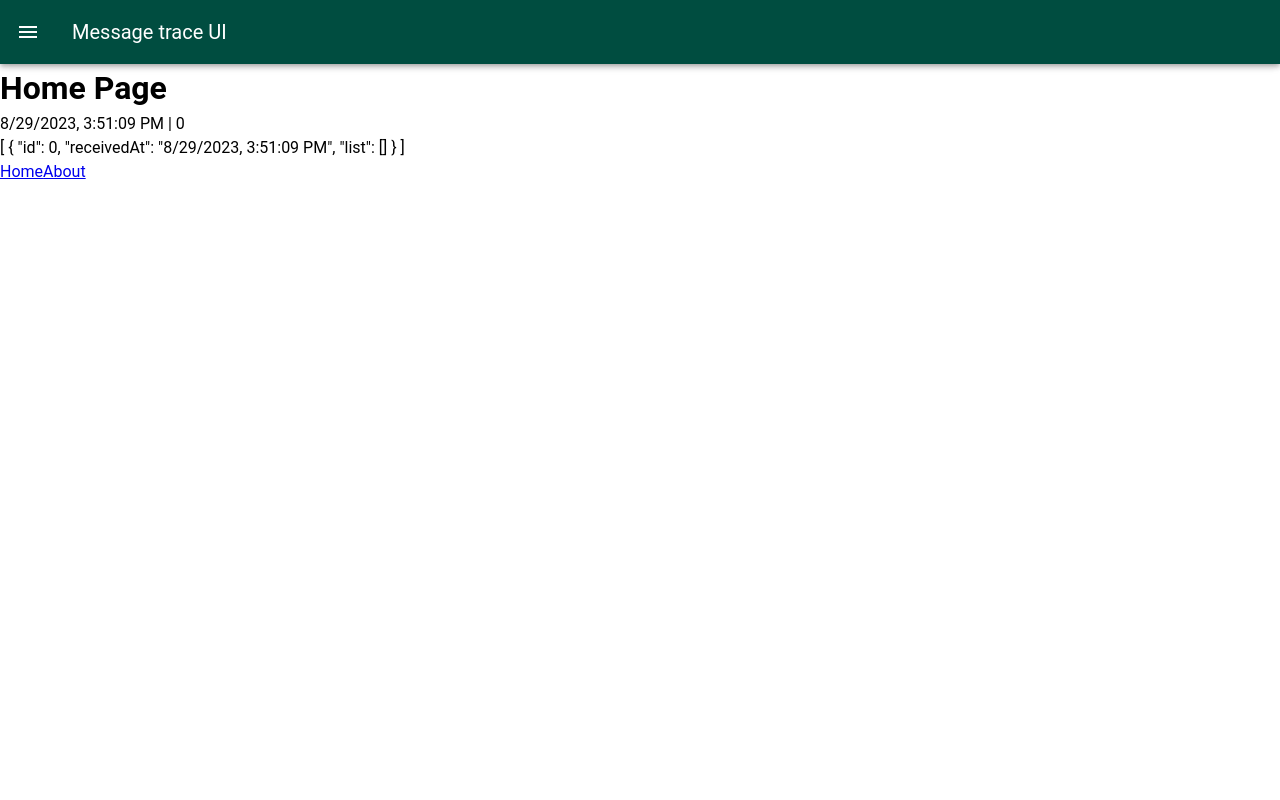
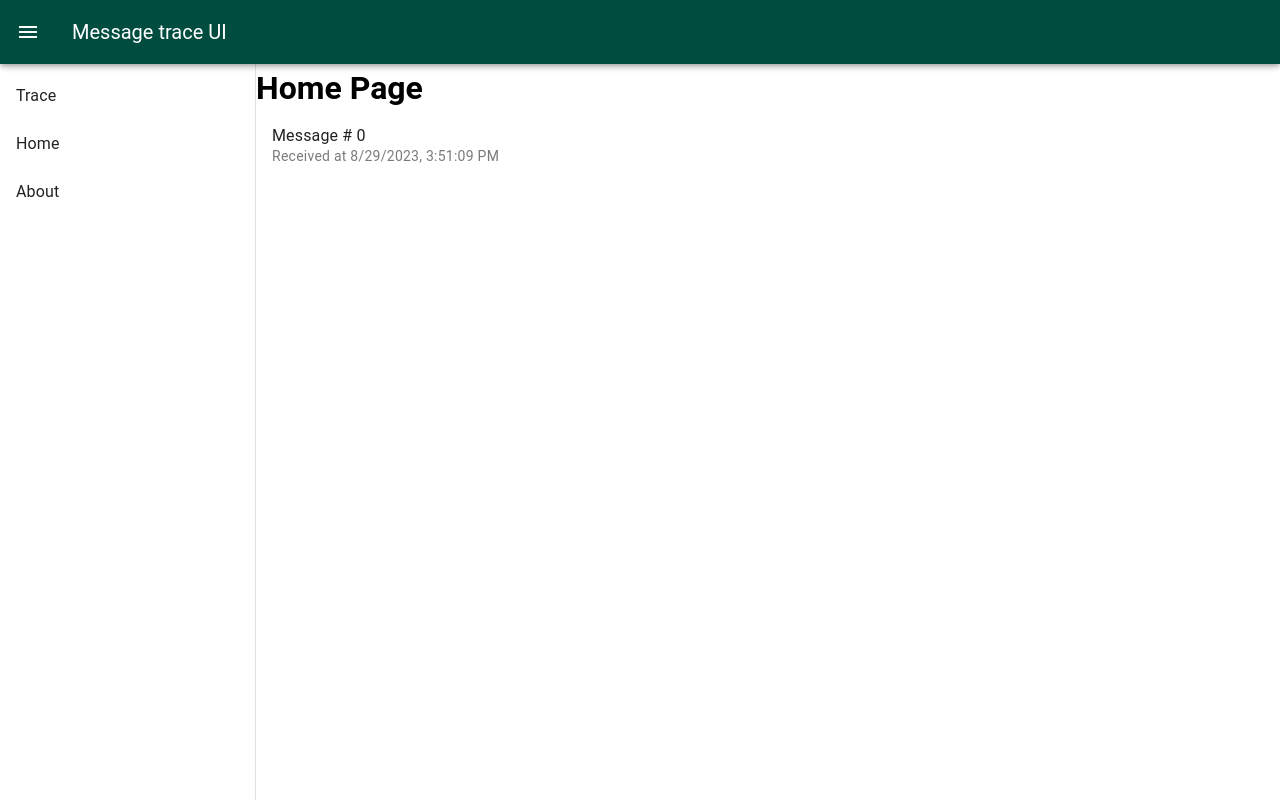
Before and after one commit to tq-bit/node-red-contrib-trace-messages, a Vue app in the folder trace/client/: page /#/ in a window 1280 px wide. Built offline with nearby package versions, Linux system fonts and the light colour scheme; no server answers.

Commit message:
add navigation for trace

```diff
--- a/trace/client/src/App.vue
+++ b/trace/client/src/App.vue
@@ -4,7 +4,7 @@ import { RouterLink, RouterView } from 'vue-router'
 import AppBar from './components/AppBar.vue';
 import AppNav from './components/AppNav.vue';
 
-const showNav = ref(false)
+const showNav = ref(true)
 </script>
 
 <template>
@@ -19,10 +19,6 @@ const showNav = ref(false)
       </v-main>
     </v-layout>
 
-
-    <RouterLink to="/">Home</RouterLink>
-    <RouterLink to="/about">About</RouterLink>
-
   </div>
 </template>
 
--- a/trace/client/src/components/Home.vue
+++ b/trace/client/src/components/Home.vue
@@ -1,24 +1,28 @@
 <script setup>
 import { onMounted } from 'vue';
 import { useTraceStore } from '../store/trace';
+import { useRouter } from 'vue-router';
 
-const traceStore = useTraceStore()
+const traceStore = useTraceStore();
+const router = useRouter();
+const handleOpenMessageTrace = (id) => {
+  router.push(`/trace/${id}`);
+}
 
-onMounted(() => traceStore.connect())
+onMounted(() => traceStore.connect());
 </script>
 
 <template>
-  <h1>Home Page</h1>
-  <ul>
-    <li v-for="(trace) in traceStore.traceLists" :key="trace.id">
-    {{ trace.receivedAt }} | {{ trace.id }}
-  </li>
-  </ul>
-  {{ traceStore.traceLists }}
+	<h1>Home Page</h1>
+	<v-list>
+		<v-list-item
+			v-for="trace in traceStore.traceLists"
+			:key="trace.id"
+      :link="true"
+			:item-value="trace.id"
+			:title="`Message # ${trace.id}`"
+			:subtitle="`Received at ${trace.receivedAt}`"
+      @click="handleOpenMessageTrace(trace.id)"
+		></v-list-item>
+	</v-list>
 </template>
-
-<style scoped>
-.read-the-docs {
-  color: #888;
-}
-</style>
--- /dev/null
+++ b/trace/client/src/components/Trace.vue
@@ -0,0 +1,22 @@
+<script setup>
+import { computed } from 'vue';
+import {useRoute} from 'vue-router'
+import { useTraceStore } from '../store/trace';
+
+const traceStore = useTraceStore();
+
+const activeTrace = computed(() => {
+	return traceStore.getTraceById(+useRoute().params.id);
+})
+</script>
+
+<template>
+	<h1>Trace</h1>
+	activeTrace: {{ activeTrace }}
+</template>
+
+<style scoped>
+.read-the-docs {
+	color: #888;
+}
+</style>
--- a/trace/client/src/router/router.js
+++ b/trace/client/src/router/router.js
@@ -1,6 +1,7 @@
 import {createRouter, createWebHashHistory} from 'vue-router'
-import Home from '../components/Home.vue'
-import About from '../components/About.vue'
+import Home from '../components/Home.vue';
+import Trace from '../components/Trace.vue';
+import About from '../components/About.vue';
 
 const routes = [{
   path: "/",
@@ -10,6 +11,10 @@ const routes = [{
   path: "/about",
   component: About,
   name: "About"
+}, {
+  path: "/trace/:id",
+  component: Trace,
+  name: "Trace"
 }]
 
 const router = createRouter({
--- a/trace/client/src/store/trace.js
+++ b/trace/client/src/store/trace.js
@@ -12,6 +12,9 @@ export const useTraceStore = defineStore('trace', {
 		],
 		error: null,
 	}),
+	getters: {
+		getTraceById: (state) => (id) => state.traceLists.find((trace) => trace.id === id),
+	},
 	actions: {
 		connect(endpoint) {
 			const events = new EventSource(endpoint || 'http://localhost:1880/api/sse');
```
